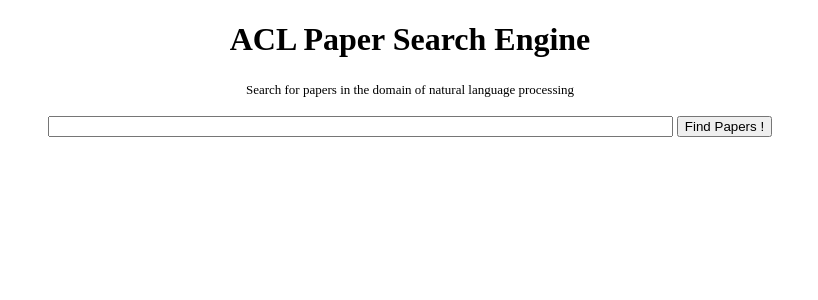
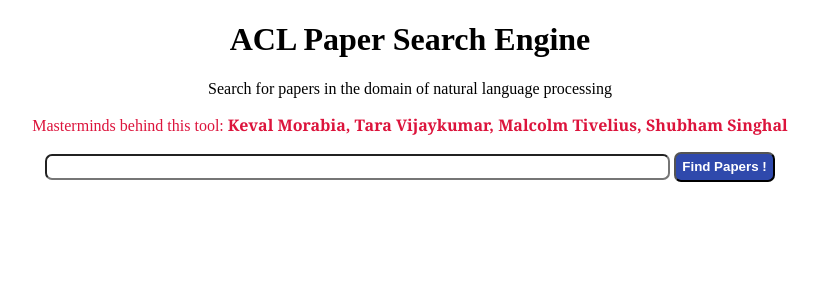
Before and after one commit to kevalmorabia97/ACL-Search-Engine-CS510, a Flask app: page / in a window 1280 px wide. Shown: the top 300 px of the page, without its empty margins (230-1048 px from the left). Run offline with Flask 2, Linux system fonts and the light colour scheme; parts of the project's set-up code (start-up, migrations or seed data) failed here and were passed over.

Commit message:
UI enhancements, bold query words

```diff
--- a/templates/index.html
+++ b/templates/index.html
@@ -31,18 +31,19 @@
             var limit = Math.min(resultData.titles.length, 10)
             for (var i=0; i < limit; ++i){
                 rank = resultPage * 10 + i
-                $(".search-results-container").append("<hr>");
-                $(".search-results-container").append("&nbsp;<p style=\"font-size:20px; color:DarkBlue\">" + resultData.titles[rank] + "</p>");
-                buttons = "<p><input type=\"radio\" id=\"rel\" name=\"" + resultData.ids[rank] + "\" value=\"rel_" + resultData.ids[rank] + "_" + rank +"\"> <label for=\"relevant\"><font color=\"green\">Relevant</font></label>"
-                        + "&nbsp&nbsp<input type=\"radio\" id=\"nonrel\" name=\"" + resultData.ids[rank] + "\" value=\"non_" + resultData.ids[rank] + "_" + rank +"\"> <label for=\"notrelevant\"><font color=\"red\">NOT Relevant</font></label></p>";
+                $(".search-results-container").append("<hr><div class=\"query-result\">");
+                $(".search-results-container").append("<p style=\"font-size:20px; color:DarkBlue; margin:0px;\">" + resultData.titles[rank] + "</p>");
+                buttons = "<p><input type=\"radio\" id=\"rel_" + resultData.ids[rank] + "\" name=\"" + resultData.ids[rank] + "\" value=\"rel_" + resultData.ids[rank] + "_" + rank + "\"><label for=\"rel_" + resultData.ids[rank] + "\"><font style=\"background-color: aliceblue; border: 2px solid;\" color=\"green\">Relevant</font></label>"
+                        + "<input type=\"radio\" id=\"notrel_" + resultData.ids[rank] + "\" name=\"" + resultData.ids[rank] + "\" value=\"non_" + resultData.ids[rank] + "_" + rank + "\"><label for=\"notrel_" + resultData.ids[rank] + "\"><font style=\"background-color: antiquewhite; border: 2px solid;\" color=\"red\">Not Relevant</font></label></p>";
                 $(".search-results-container").append(buttons);
                 $(".search-results-container").append("<table><tr><td>" + resultData.abstracts[rank] + "</td></tr></table>");
                 $(".search-results-container").append("<input type=button class=\"search-related\" name=\"" + resultData.titles[rank] + "\" value=\"Show similar papers\">");
+                $(".search-results-container").append("</div>");
             }
 
             // Saving Relevance Feedback results
             $('input[type=radio]').on('change', function(){
-                $.post(URL+'save_relevance/', {query: query, ip: ip, doc_id: this.name, is_rel: this.id == 'rel' ? 1 : 0}, dataType='json');
+                $.post(URL+'save_relevance/', {query: query, ip: ip, doc_id: this.name, is_rel: this.id == 'rel' ? 1 : -1}, dataType='json');
             });
 
             // Searching related papers
@@ -125,21 +126,39 @@
 
 });
 </script>
+
+<style>
+
+.my-button{
+	background-color: #2f49ac;
+	border-radius: 7px;
+    height: 30px;
+    color: #ffffff
+}
+
+.search-related {
+	background-color: #ee980f;
+	border-radius: 7px;
+    height: 30px;
+    color: #ffffff
+}
+
+</style>
+
 </head>
 <body>
 <center>
     <h1>ACL Paper Search Engine</h1>
-    <font size="2">Search for papers in the domain of natural language processing</font>
-    <br><br>
-    <input id="query" type="text" size="75" />
-    <input id="search-button" type="button" value="Find Papers !" />
-    <br>
+    <font size="3">Search for papers in the domain of natural language processing</font>
+    <p style="color: crimson;">Masterminds behind this tool: <b style="font-family: Georgia,Times,Times New Roman,serif;">Keval Morabia, Tara Vijaykumar, Malcolm Tivelius, Shubham Singhal</b></p>
+    <input id="query" type="text" size="75px" style="height: 20px; border-radius: 7px;"/>
+    <button type="button" id="search-button" class="my-button" value="none"> <b>Find Papers !</b></button>
 </center>
 <br>
 <div class="search-results-container"> </div>
 <center>
-<button type="button" id="backpage" value="none"> <b>Go Back</b></button>
-<button type="button" id="next" value="none"><b>I Want More !</b></button>
+<button type="button" id="backpage" class="my-button" value="none"> <b>Go Back</b></button>
+<button type="button" id="next" class="my-button" value="none"><b>I Want More !</b></button>
 
 </center>
 <br><br>
```
Also changed, not shown: search_engine.py (+18 -4 lines).
